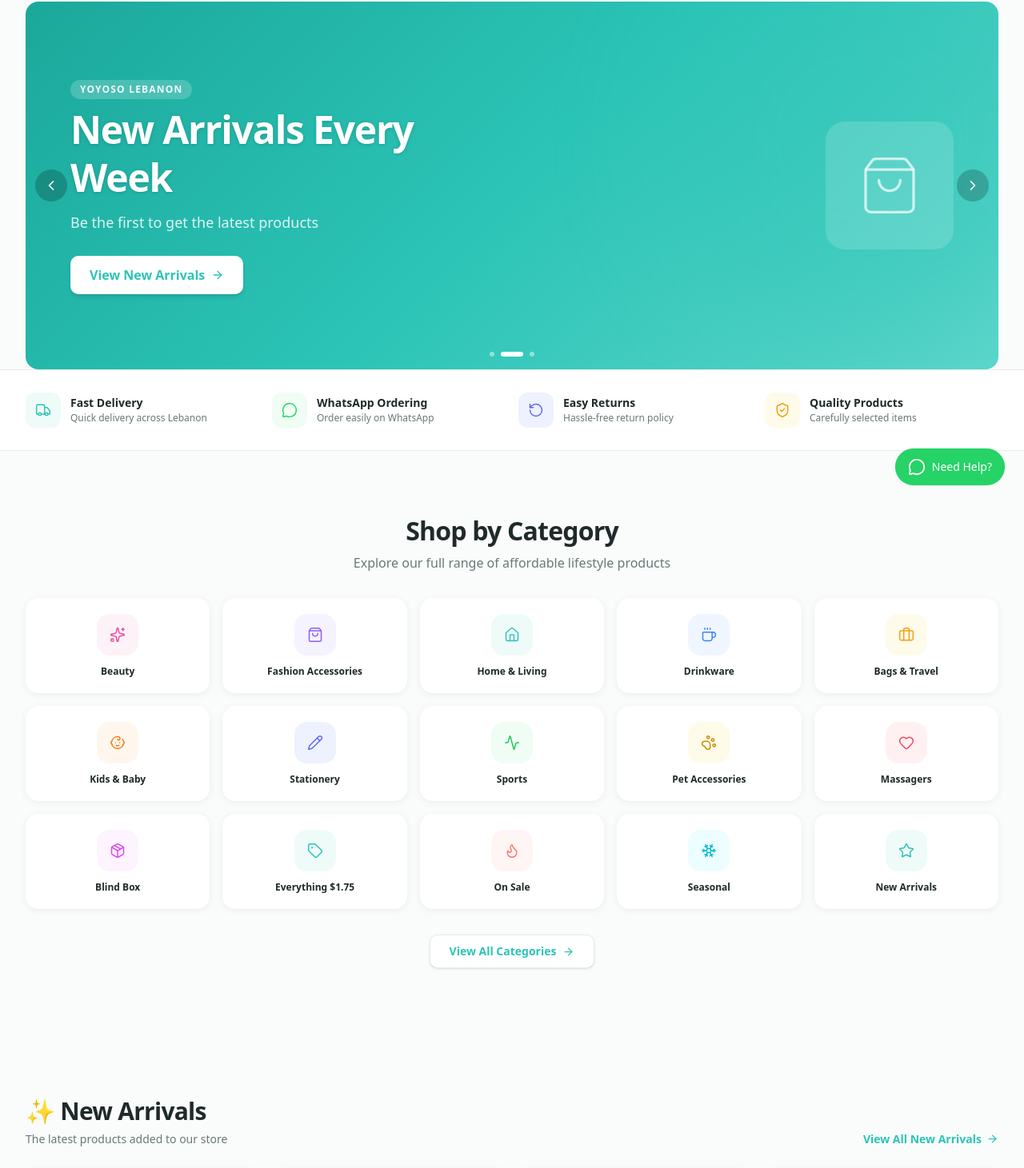
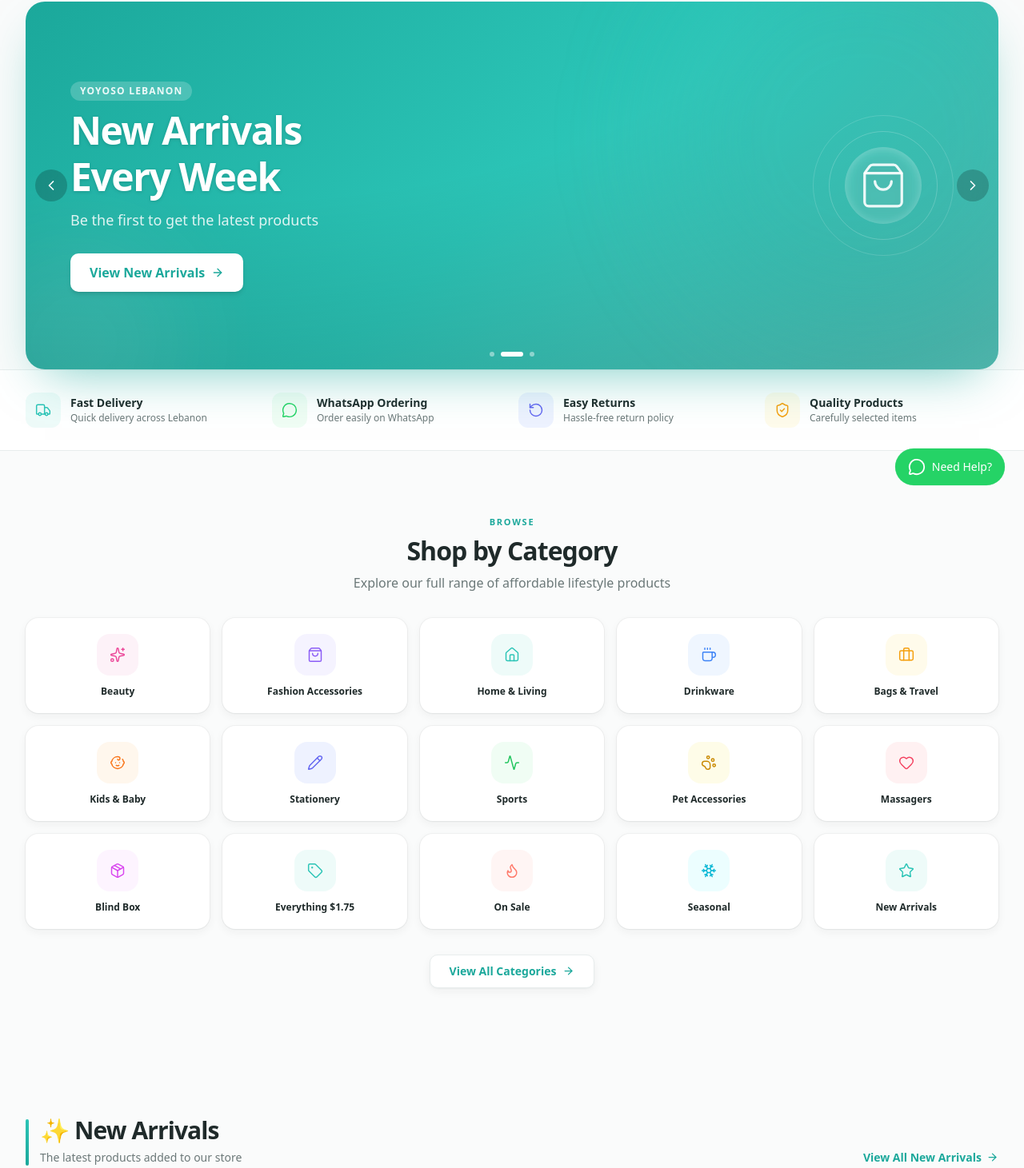
Before and after one commit to joe-abd-04/yoyoso-Lebanon, a Next.js app: page / in a window 1280 px wide. Shown: the part 169-1630 px from the top of the page at 80% size. Built offline with nearby package versions, Linux system fonts and the light colour scheme; no server answers; the database is empty; grey boxes are pictures that could not be loaded.

Commit message:
Design polish pass (frontend-design skill)

```diff
--- a/app/globals.css
+++ b/app/globals.css
@@ -31,6 +31,18 @@
   --radius-button: 10px;
   --radius-badge: 20px;
 
+  /* Elevation — shadows are tinted with the deep brand slate (#1F2A2A) rather
+     than pure black, so depth reads warm and cohesive instead of grey/flat.
+     One consistent ladder used site-wide: soft (resting) → card → lift (hover). */
+  --shadow-soft: 0 1px 2px rgba(31, 42, 42, 0.04), 0 4px 12px rgba(31, 42, 42, 0.05);
+  --shadow-card: 0 2px 6px rgba(31, 42, 42, 0.05), 0 10px 24px rgba(31, 42, 42, 0.07);
+  --shadow-lift: 0 8px 18px rgba(31, 42, 42, 0.09), 0 20px 44px rgba(31, 42, 42, 0.14);
+  /* Teal halo for primary CTAs on hover — the brand "glow". */
+  --shadow-glow: 0 6px 20px rgba(43, 196, 182, 0.35);
+
+  /* Motion — one shared easing (gentle ease-out) + duration for tactile feel. */
+  --ease-soft: cubic-bezier(0.22, 1, 0.36, 1);
+
   /* Fonts */
   --font-heading: var(--font-jakarta), ui-sans-serif, system-ui, sans-serif;
   --font-body: var(--font-dm-sans), ui-sans-serif, system-ui, sans-serif;
@@ -60,9 +72,13 @@
   background: var(--background);
   color: var(--foreground);
   font-family: var(--font-body);
-  line-height: 1.7;
+  line-height: 1.65;
   overflow-x: hidden;
   max-width: 100%;
+  /* Crisper type rendering — small but premium. */
+  -webkit-font-smoothing: antialiased;
+  -moz-osx-font-smoothing: grayscale;
+  text-rendering: optimizeLegibility;
 }
 
 /* Strong typographic hierarchy */
@@ -73,17 +89,42 @@
 h5,
 h6 {
   font-family: var(--font-heading);
-  line-height: 1.25;
+  line-height: 1.2;
 }
 
 h1,
 h2 {
-  letter-spacing: -0.025em;
+  letter-spacing: -0.03em;
+  /* Avoid lonely last words on headings. */
+  text-wrap: balance;
 }
 
 h3,
 h4 {
   letter-spacing: -0.015em;
+}
+
+/* Brand text selection + accessible, on-brand keyboard focus everywhere. */
+::selection {
+  background: color-mix(in srgb, var(--color-primary) 24%, transparent);
+  color: var(--color-text-primary);
+}
+
+:focus-visible {
+  outline: 2px solid var(--color-primary);
+  outline-offset: 2px;
+  border-radius: 4px;
+}
+
+/* Eyebrow label — small tracked uppercase kicker above section headings, giving
+   sections a clear, intentional hierarchy. */
+.eyebrow {
+  font-family: var(--font-heading);
+  font-size: 0.6875rem;
+  font-weight: 700;
+  letter-spacing: 0.16em;
+  text-transform: uppercase;
+  color: var(--color-primary-dark);
 }
 
 /* NProgress route progress bar — teal brand color */
--- a/app/layout.tsx
+++ b/app/layout.tsx
@@ -10,6 +10,7 @@
 import Toast from "@/components/shared/Toast";
 import RouteProgressBar from "@/components/shared/RouteProgressBar";
 import GoogleAnalytics from "@/components/analytics/GoogleAnalytics";
+import MotionProvider from "@/components/shared/MotionProvider";
 import { AuthProvider } from "@/components/shared/AuthProvider";
 import { CategoriesProvider } from "@/components/shared/CategoriesProvider";
 import { ProductsProvider } from "@/components/shared/ProductsProvider";
@@ -63,6 +64,7 @@
       <body
         className={`${jakarta.variable} ${dmSans.variable} bg-surface text-text-primary antialiased`}
       >
+        <MotionProvider>
         <AuthProvider>
           <CategoriesProvider categories={categories}>
             <ProductsProvider products={products}>
@@ -87,6 +89,7 @@
             </ProductsProvider>
           </CategoriesProvider>
         </AuthProvider>
+        </MotionProvider>
       </body>
     </html>
   );
--- a/components/homepage/CategoryGrid.tsx
+++ b/components/homepage/CategoryGrid.tsx
@@ -33,7 +33,8 @@
         transition={{ duration: 0.45, ease: "easeOut" }}
         className="text-center"
       >
-        <h2 className="font-heading text-[26px] font-extrabold tracking-tight text-text-primary sm:text-[32px]">
+        <p className="eyebrow">Browse</p>
+        <h2 className="mt-2 font-heading text-[26px] font-extrabold tracking-tight text-text-primary sm:text-[32px]">
           Shop by Category
         </h2>
         <p className="mt-2 text-sm text-text-secondary sm:text-base">
@@ -56,11 +57,11 @@
             <motion.div key={cat.slug} variants={tileVariants}>
               <Link
                 href={`/category/${cat.slug}`}
-                className="group flex flex-col items-center gap-2.5 rounded-2xl bg-white p-3.5 text-center shadow-[0_2px_10px_rgba(0,0,0,0.06)] transition-all duration-250 hover:-translate-y-1 hover:shadow-[0_10px_28px_rgba(0,0,0,0.10)] sm:gap-3 sm:p-5"
+                className="group flex flex-col items-center gap-2.5 rounded-2xl bg-white p-3.5 text-center shadow-soft ring-1 ring-[#1F2A2A]/[0.04] transition-[transform,box-shadow] duration-300 [transition-timing-function:var(--ease-soft)] hover:-translate-y-1.5 hover:shadow-lift sm:gap-3 sm:p-5"
               >
                 {/* Icon container */}
                 <div
-                  className="flex h-11 w-11 items-center justify-center rounded-xl transition-transform duration-250 group-hover:scale-110 sm:h-13 sm:w-13 sm:rounded-2xl"
+                  className="flex h-11 w-11 items-center justify-center rounded-xl transition-transform duration-300 [transition-timing-function:var(--ease-soft)] group-hover:scale-110 sm:h-13 sm:w-13 sm:rounded-2xl"
                   style={{ backgroundColor: def?.bgTint ?? "#EEFBF9" }}
                 >
                   {Icon && (
@@ -90,10 +91,10 @@
       >
         <Link
           href="/category"
-          className="inline-flex items-center gap-2 rounded-button border border-border bg-white px-6 py-2.5 text-sm font-semibold text-primary shadow-sm transition-all duration-200 hover:border-primary hover:shadow-md"
+          className="group inline-flex items-center gap-2 rounded-button border border-border bg-white px-6 py-2.5 text-sm font-semibold text-primary-dark shadow-soft transition-[transform,box-shadow,border-color] duration-200 [transition-timing-function:var(--ease-soft)] hover:-translate-y-0.5 hover:border-primary hover:shadow-card"
         >
           View All Categories
-          <ArrowRight size={15} />
+          <ArrowRight size={15} className="transition-transform duration-200 group-hover:translate-x-0.5" />
         </Link>
       </motion.div>
     </section>
--- a/components/homepage/HeroSection.tsx
+++ b/components/homepage/HeroSection.tsx
@@ -83,13 +83,19 @@
 
   return (
     <section className="mx-auto w-full max-w-7xl px-4 pt-6 sm:px-8">
-      <div className="relative h-[300px] overflow-hidden rounded-2xl md:h-[460px]"
+      <div className="relative h-[300px] overflow-hidden rounded-3xl shadow-[0_24px_60px_-24px_rgba(27,168,155,0.6)] md:h-[460px]"
         style={{ background: slide.gradient }}>
 
-        {/* Animated background blob */}
+        {/* Soft light blob (top-right) + a second deeper one (bottom-left) for depth */}
         <div
           className="pointer-events-none absolute -right-20 -top-20 h-[300px] w-[300px] rounded-full blur-3xl md:h-[500px] md:w-[500px]"
           style={{ backgroundColor: slide.accentGlow }}
+        />
+        <div className="pointer-events-none absolute -bottom-24 -left-16 h-[260px] w-[260px] rounded-full bg-white/10 blur-3xl" />
+        {/* Subtle corner vignette — adds depth and keeps the text crisp. */}
+        <div
+          aria-hidden="true"
+          className="pointer-events-none absolute inset-0 bg-[radial-gradient(120%_120%_at_18%_0%,transparent_45%,rgba(0,0,0,0.16))]"
         />
 
         {/* Slide content */}
@@ -136,15 +142,15 @@
               >
                 <Link
                   href={slide.primaryHref}
-                  className="inline-flex items-center gap-2 rounded-[10px] bg-white px-5 py-2.5 text-sm font-bold text-primary shadow-md transition-all duration-200 hover:scale-105 hover:shadow-lg md:px-6 md:py-3 md:text-base"
+                  className="group/btn inline-flex items-center gap-2 rounded-button bg-white px-5 py-2.5 text-sm font-bold text-primary-dark shadow-md transition-[transform,box-shadow] duration-200 [transition-timing-function:var(--ease-soft)] hover:-translate-y-0.5 hover:shadow-xl md:px-6 md:py-3 md:text-base"
                 >
                   {slide.cta}
-                  <ArrowRight size={16} />
+                  <ArrowRight size={16} className="transition-transform duration-200 group-hover/btn:translate-x-0.5" />
                 </Link>
                 {slide.secondaryCta && slide.secondaryHref && (
                   <Link
                     href={slide.secondaryHref}
-                    className="inline-flex items-center gap-1.5 rounded-[10px] border border-white/40 px-4 py-2.5 text-sm font-semibold text-white backdrop-blur-sm transition-all duration-200 hover:bg-white/15 md:px-5 md:py-3"
+                    className="inline-flex items-center gap-1.5 rounded-button border border-white/45 px-4 py-2.5 text-sm font-semibold text-white backdrop-blur-sm transition-[transform,background-color] duration-200 [transition-timing-function:var(--ease-soft)] hover:-translate-y-0.5 hover:bg-white/15 md:px-5 md:py-3"
                   >
                     {slide.secondaryCta}
                   </Link>
@@ -152,21 +158,20 @@
               </motion.div>
             </div>
 
-            {/* Illustration — right */}
+            {/* Illustration — right: a layered "halo" of concentric rings around a
+                softly glowing icon. Reads more premium than a flat icon box. */}
             <div
               aria-hidden="true"
-              className="pointer-events-none hidden shrink-0 select-none md:flex"
+              className="pointer-events-none relative hidden h-44 w-44 shrink-0 select-none items-center justify-center md:flex"
             >
-              <div
-                className="flex h-40 w-40 items-center justify-center rounded-3xl"
-                style={{ backgroundColor: slide.illustrationColor }}
-              >
-                <slide.IllustrationIcon
-                  size={80}
-                  strokeWidth={1}
-                  className="text-white/70"
-                />
-              </div>
+              <span className="absolute inset-0 rounded-full border border-white/15" />
+              <span className="absolute inset-5 rounded-full border border-white/20" />
+              <span className="absolute inset-10 rounded-full bg-white/10 shadow-[inset_0_1px_12px_rgba(255,255,255,0.25)] backdrop-blur-sm" />
+              <slide.IllustrationIcon
+                size={62}
+                strokeWidth={1.25}
+                className="relative text-white/90 drop-shadow-[0_2px_8px_rgba(0,0,0,0.15)]"
+              />
             </div>
           </motion.div>
         </AnimatePresence>
--- a/components/homepage/ProductSection.tsx
+++ b/components/homepage/ProductSection.tsx
@@ -47,6 +47,12 @@
         transition={{ duration: 0.45, ease: "easeOut" }}
         className="mb-7 flex items-end justify-between gap-4"
       >
+        <div className="flex items-stretch gap-3.5">
+          {/* Teal keyline accent — a small brand cue anchoring each section. */}
+          <span
+            aria-hidden="true"
+            className="mt-1 w-1 shrink-0 rounded-full bg-gradient-to-b from-primary to-primary-dark"
+          />
           <div>
             <h2 className="font-heading text-[26px] font-extrabold tracking-tight text-text-primary sm:text-3xl">
               {title}
@@ -55,12 +61,13 @@
               <p className="mt-1.5 text-sm text-text-secondary">{subtitle}</p>
             )}
           </div>
+        </div>
         <Link
           href={viewAllHref}
-          className="hidden shrink-0 items-center gap-1.5 text-sm font-semibold text-primary transition-colors hover:text-primary-dark sm:flex"
+          className="group hidden shrink-0 items-center gap-1.5 text-sm font-semibold text-primary-dark transition-colors hover:text-primary sm:flex"
         >
           {viewAllLabel}
-          <ArrowRight size={15} />
+          <ArrowRight size={15} className="transition-transform duration-200 group-hover:translate-x-0.5" />
         </Link>
       </motion.div>
 
```
Also changed, not shown: components/layout/Footer.tsx (+9 -4 lines), components/product/ProductCard.tsx (+10 -5 lines), components/shared/MotionProvider.tsx (added, +15 -0 lines). Lines whose indentation alone changed are shown as unchanged.
